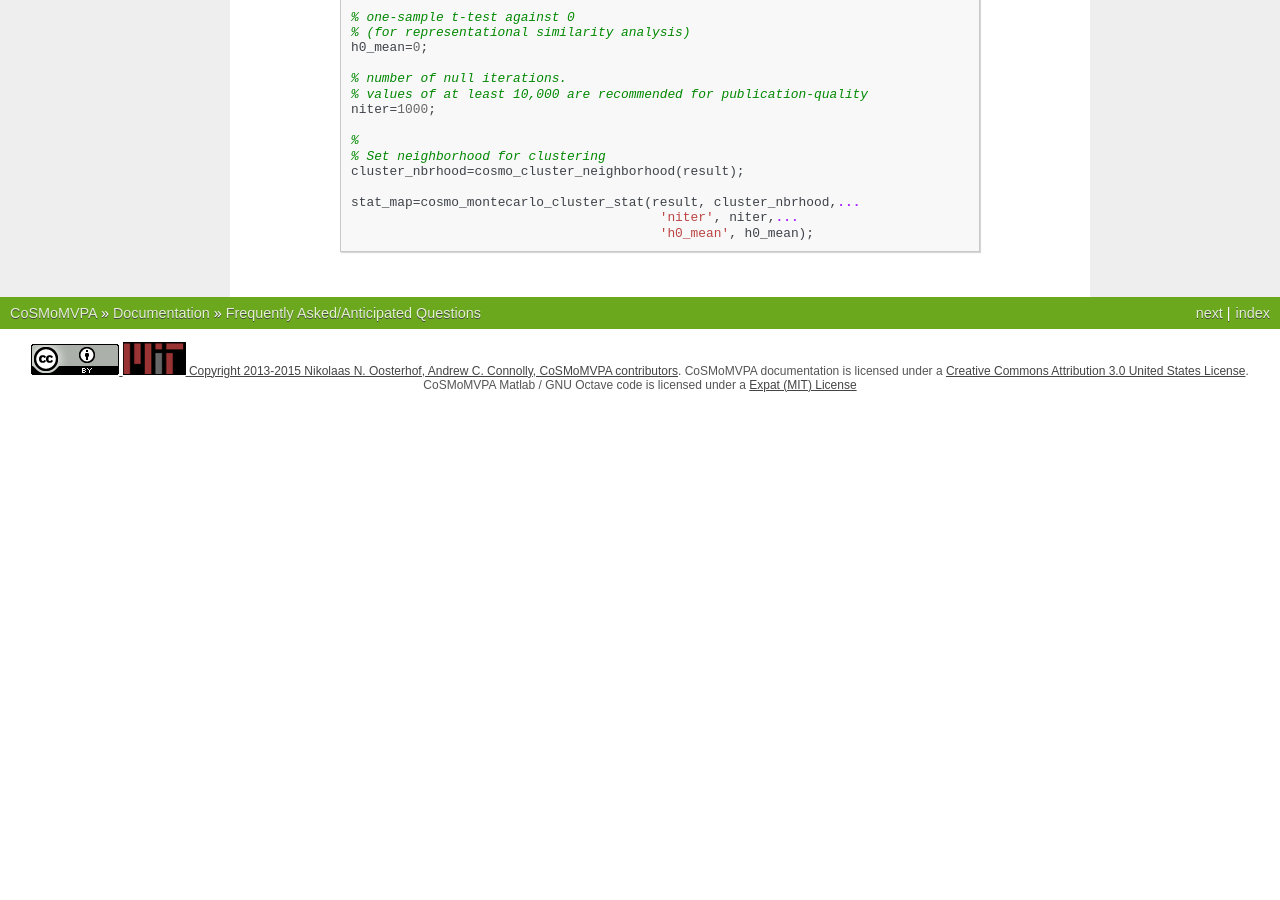
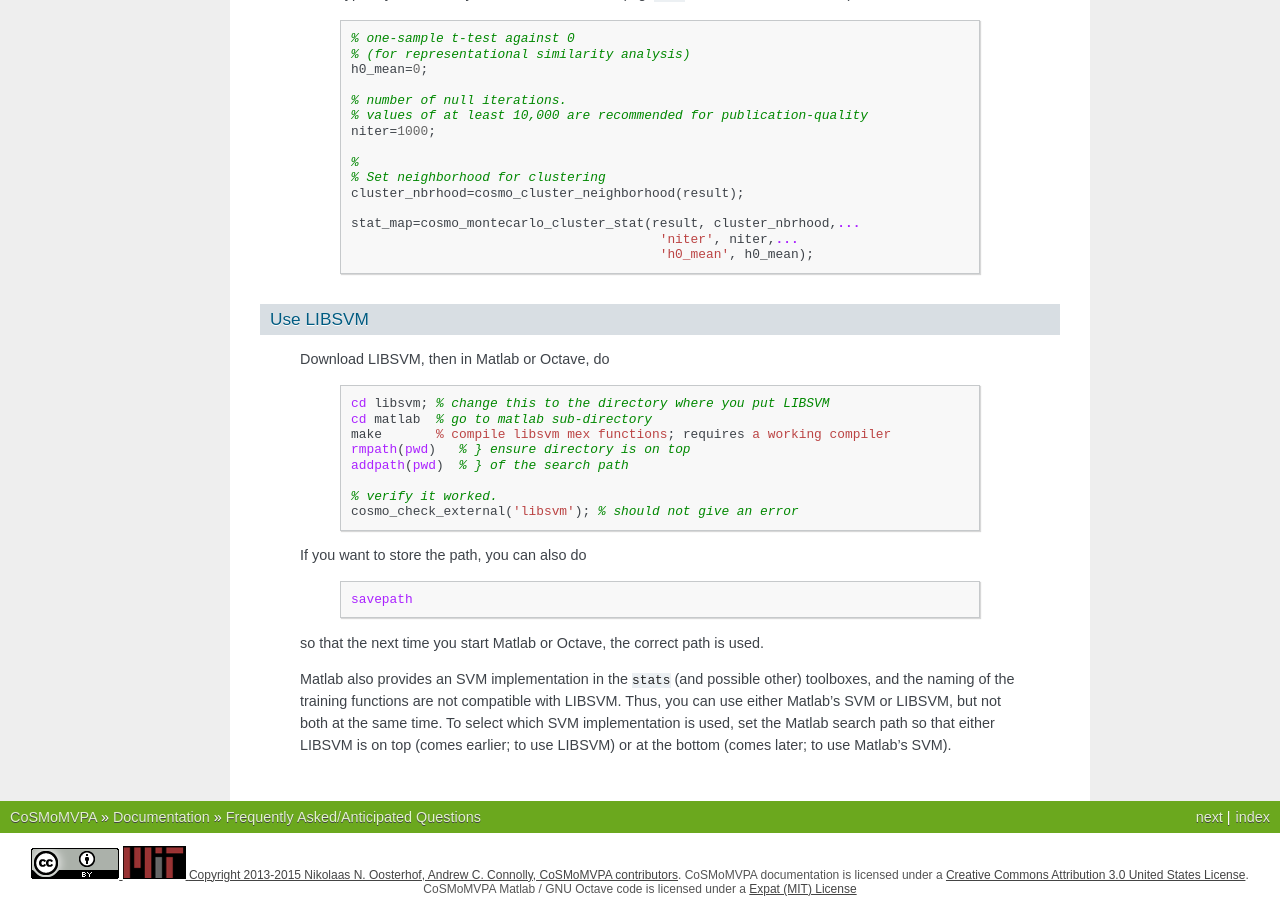
Before and after one commit to CoSMoMVPA/CoSMoMVPA, a Sphinx documentation site: the page built from doc/source/faq.rst, in a window 1280 px wide and 900 px high, scrolled down 5748 px. Built offline with Sphinx 7.4.7, drawn with Linux system fonts in a browser that asks for light colours; pages that are not in the unit, such as notebooks, are missing from menus; before the commit the page ends 6153 px from its top, so only the background shows below that.

Commit message:
WEB: add entry to FAQ about libsvm

```diff
--- a/doc/source/faq.rst
+++ b/doc/source/faq.rst
@@ -264,4 +264,33 @@ Run group analysis
 
 
 
+Use LIBSVM
+----------
+
+    Download LIBSVM, then in Matlab or Octave, do
+
+         .. code-block:: matlab
+
+            cd libsvm; % change this to the directory where you put LIBSVM
+            cd matlab  % go to matlab sub-directory
+            make       % compile libsvm mex functions; requires a working compiler
+            rmpath(pwd)   % } ensure directory is on top
+            addpath(pwd)  % } of the search path
+
+            % verify it worked.
+            cosmo_check_external('libsvm'); % should not give an error
+
+    If you want to store the path, you can also do
+
+         .. code-block:: matlab
+
+            savepath
+
+    so that the next time you start Matlab or Octave, the correct path is used.
+
+    Matlab also provides an SVM implementation in the ``stats`` (and possible other) toolboxes, and the naming of the training functions are not compatible with LIBSVM. Thus, you can use either Matlab's SVM or LIBSVM, but not both at the same time. To select which SVM implementation is used, set the Matlab search path so that either LIBSVM is on top (comes earlier; to use LIBSVM) or at the bottom (comes later; to use Matlab's SVM).
+
+
+
+
     .. include:: links.txt
```
